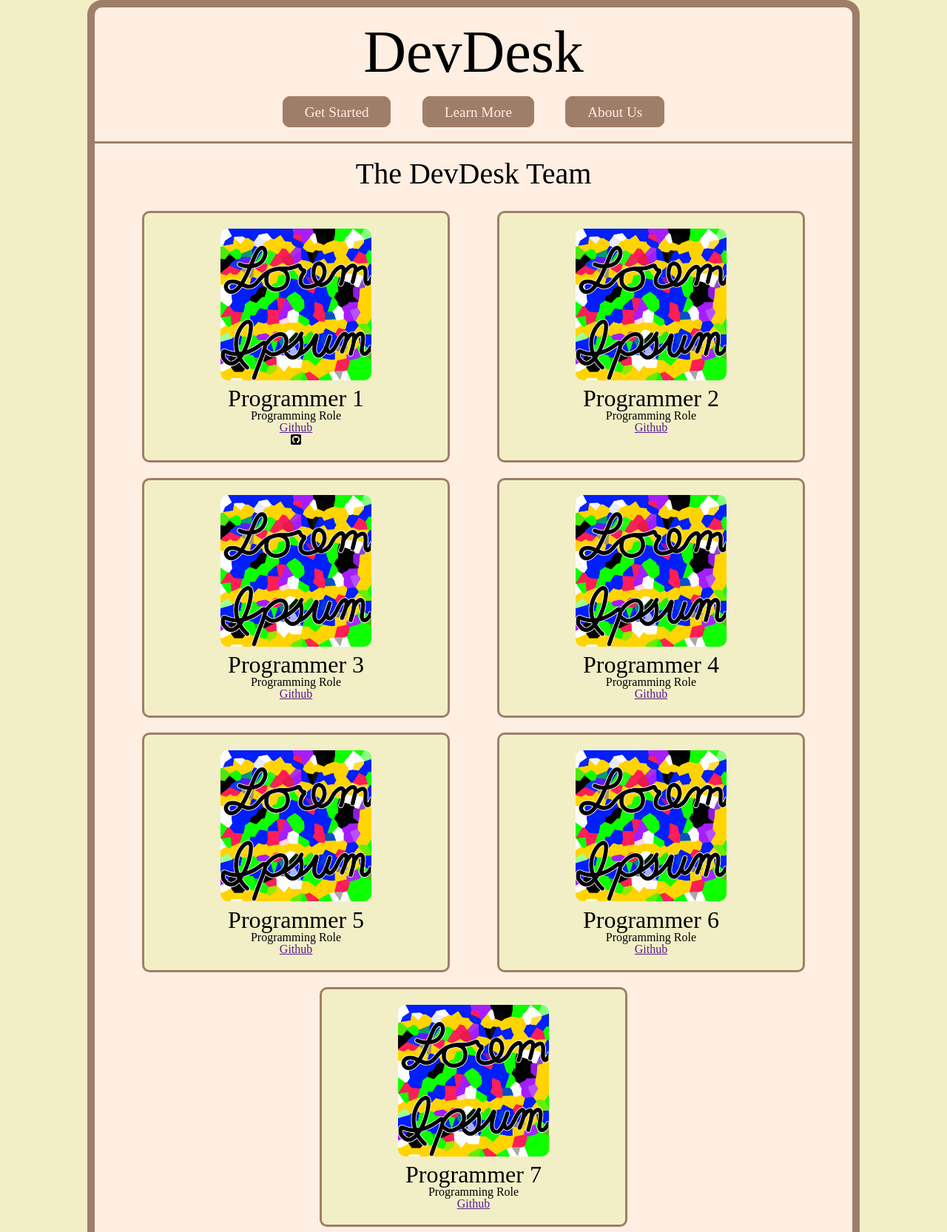
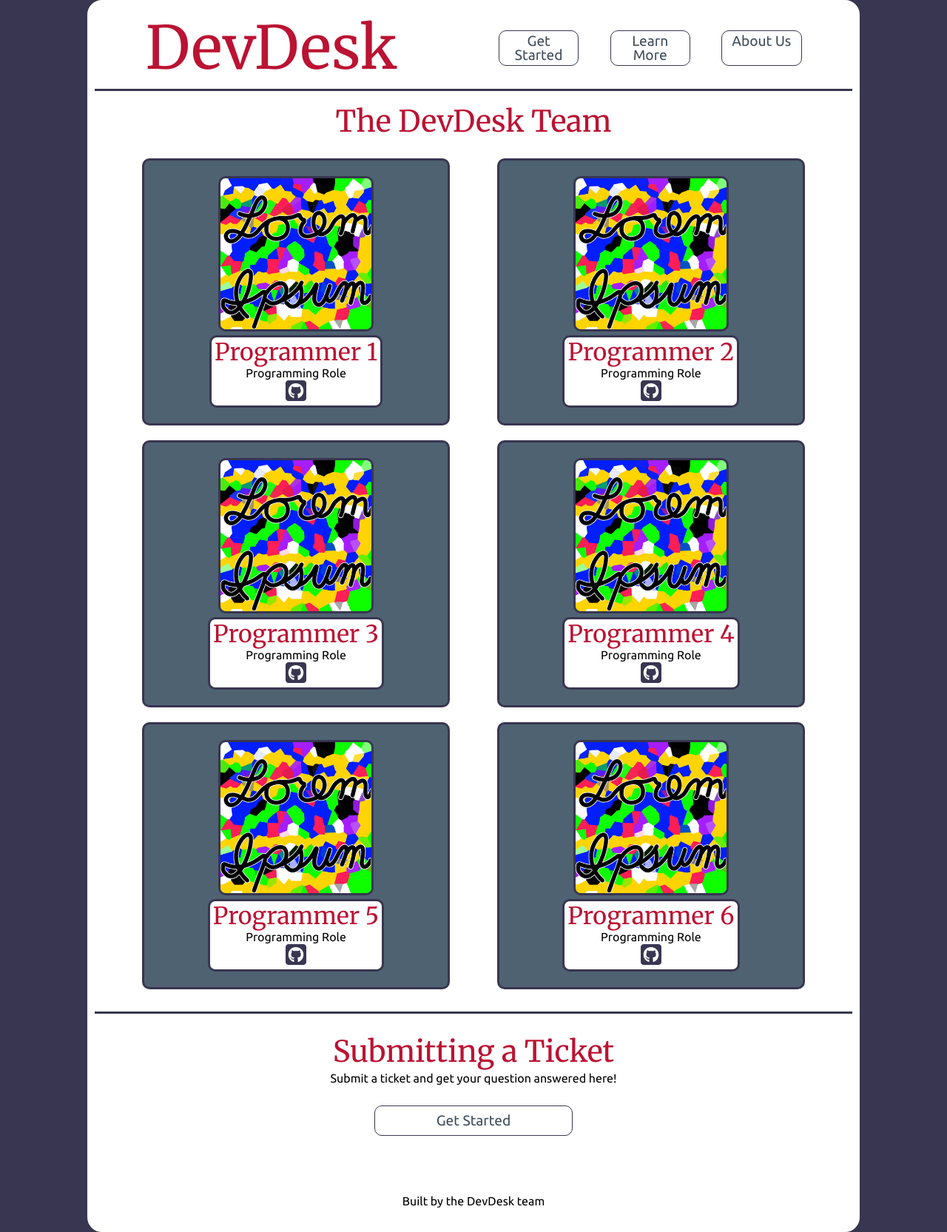
Before and after one commit to BW-DevDesk2/Marketing, a plain HTML site: page about.html in a window 1280 px wide. Shown: the top 1665 px of the page at 74% size. Drawn offline with Linux system fonts and the light colour scheme.

Commit message:
added fonts. improved nav bar. fixed color scheme

```diff
--- a/about.html
+++ b/about.html
@@ -8,7 +8,8 @@
   <meta name="description" content="The DevDesk Team">
   <meta name="author" content="SitePoint">
   <meta name="viewport" content="width=device-width, initial-scale=1">
-  <script src="https://kit.fontawesome.com/f092.js"></script>
+  <script src="https://kit.fontawesome.com/672b5bf53e.js" crossorigin="anonymous"></script>
+  <link href="https://fonts.googleapis.com/css?family=Merriweather|Ubuntu&display=swap" rel="stylesheet">
 
   <link rel="stylesheet" href="css/index.css">
 
@@ -29,53 +30,59 @@
     <div class ="midRow">
       <div class="teamBox" id="programmer1">
         <img src="team/programmer 1.jpg" />
+        <div class="teamText">
           <h3>Programmer 1</h3>
           <p>Programming Role</p>
-        <a href="">Github</a>
-        <i class="fab fa-github-square"></i>
+          <a href=""><i class="fab fa-github-square"></i></a>
+        </div>
       </div>
       <div class="teamBox" id="programmer2">
         <img src="team/programmer 2.jpg" />
+        <div class="teamText">
           <h3>Programmer 2</h3>
           <p>Programming Role</p>
-        <a href="">Github</a>
+          <a href=""><i class="fab fa-github-square"></i></a>
+        </div>
       </div>
     </div>
 
     <div class="midRow">
       <div class="teamBox" id="programmer3">
         <img src="team/programmer 3.jpg" />
+        <div class="teamText">
           <h3>Programmer 3</h3>
           <p>Programming Role</p>
-        <a href="">Github</a>
+          <a href=""><i class="fab fa-github-square"></i></a>
+        </div>
       </div>
       <div class="teamBox" id="programmer4">
         <img src="team/programmer 4.jpg" />
+        <div class="teamText">
           <h3>Programmer 4</h3>
           <p>Programming Role</p>
-        <a href="">Github</a>
+          <a href=""><i class="fab fa-github-square"></i></a>
+        </div>
       </div>
     </div>
 
     <div class="midRow">
       <div class="teamBox" id="programmer5">
         <img src="team/programmer 5.jpg" />
+        <div class="teamText">
           <h3>Programmer 5</h3>
           <p>Programming Role</p>
-        <a href="">Github</a>
+          <a href=""><i class="fab fa-github-square"></i></a>
+        </div>
       </div>
       <div class="teamBox" id="programmer6">
         <img src="team/programmer 6.jpg" />
+        <div class="teamText">
           <h3>Programmer 6</h3>
           <p>Programming Role</p>
-        <a href="">Github</a>
+          <a href=""><i class="fab fa-github-square"></i></a>
         </div>
       </div>
-    <div class="teamBox" id="programmer7">
-      <img src="team/programmer 6.jpg" />
-      <h3>Programmer 7</h3>
-      <p>Programming Role</p>
-      <a href="">Github</a>
+    </div>
 
   </section>
 
--- a/less/about-page.less
+++ b/less/about-page.less
@@ -20,21 +20,33 @@
         align-items: center;
         width: 40%;
         margin-top: 2%;
-        border: 3px solid @brownColor;
+        border: 3px solid @purpleColor;
         padding: 2% 0 2% 0;
-        background: @beigeColor;
+        background: @lighterBlueColor;
         border-radius: 10px;
         &:hover{
-            background: lighten(@beigeColor, 4%);
             h3{
                 font-weight: bold;
             }
         }
         img{
             border-radius: 10px;
+            border: 3px solid @purpleColor;
         }
-        h3{
-            margin-top: 2%;
+        .teamText{
+            margin-top: 1%;
+            padding: 1%;
+            background: @whiteColor;
+            border: 3px solid @purpleColor;
+            border-radius: 10px;
+            text-align: center;
+            p{
+                margin-top: 2%;
+            }
+            a{
+                font-size: 2rem;
+                color: @purpleColor;
+            }
         }
         @media @mobile{
             width: 95%;
--- a/less/footer.less
+++ b/less/footer.less
@@ -1,7 +1,7 @@
 footer{
     margin: 3% 0 0.5rem 0;
     padding: 3% 0 0.5rem 0;
-    border-top: 3px solid @brownColor;
+    border-top: 3px solid @purpleColor;
     text-align: center;
     display: flex;
     flex-direction: column;
@@ -11,7 +11,7 @@ footer{
     a{
         width: 20%;
         .createNavButton();
-        margin: 0 auto;
+        margin: 2% auto;
         @media @mobile{
             width: 90%;
             margin-top: 2%;
--- a/less/global.less
+++ b/less/global.less
@@ -1,25 +1,35 @@
 html{
-    background: @beigeColor;
+    background: @purpleColor;
 }
 body{
     width: 80%;
     margin: 0 auto;
-    background: @lightestColor;
-    border: 10px solid @brownColor;
+    background: @whiteColor;
+    border: 10px solid @whiteColor;
     border-radius: 20px;
     @media @mobile{
         width: 95%;
     }
 }
+p, a, span{
+    font-family: @textFont;
+}
+
 h1{
     font-size: 5rem;
+    color: @redColor;
+    font-family: @titleFont;
 }
 
 h2{
     font-size: 2.5rem;
+    color: @redColor;
+    font-family: @titleFont;
 }
 h3{
     font-size: 2rem;
+    color: @redColor;
+    font-family: @titleFont;
 }
 
 img{
--- a/less/home-page.less
+++ b/less/home-page.less
@@ -10,12 +10,12 @@
         display: flex;
         flex-direction: row;
         align-items: center;
-        border: 3px solid @brownColor;
+        border: 3px solid @purpleColor;
         padding: 1%;
-        background: @beigeColor;
+        background: @whiteColor;
         border-radius: 10px;
+        color: @purpleColor;
         &:hover{
-            background: lighten(@beigeColor, 4%);
             h2{
                 font-weight: bold;
             }
@@ -25,16 +25,16 @@
         }
     }
     .communicateMid{
-        border: 3px solid @brownColor;
+        border: 3px solid @purpleColor;
         margin-top: 2%;
         display: flex;
         flex-direction: row-reverse;
         align-items: center;
         padding: 1%;
-        background: @beigeColor;
+        background: @whiteColor;
         border-radius: 10px;
+        color: @purpleColor;
         &:hover{
-            background: lighten(@beigeColor, 4%);
             h2{
                 font-weight: bold;
             }
--- a/less/mixins.less
+++ b/less/mixins.less
@@ -2,14 +2,13 @@
     font-size: 1.2rem;
     text-decoration: none;
     padding: 1% 3%;
-    margin: 2%;
-    background: @brownColor;
+    background: @whiteColor;
     border-radius: 10px;
-    color: @lightestColor;
-    border: 1px solid @brownColor;
+    color: @darkerBlueColor;
+    border: 1px solid @purpleColor;
     &:hover{
-        background: lighten(@brownColor, 20%);
-        color: @brownColor;
+        background: lighten(@lighterBlueColor, 20%);
+        color: @whiteColor;
     }
 }
 
--- a/less/navigation.less
+++ b/less/navigation.less
@@ -1,21 +1,38 @@
 header{
-    padding-top: 2%;
     display: flex;
-    flex-direction: column;
+    flex-direction: row;
     text-align: center;
+    justify-content: space-around;
+    align-items: center;
+    @media @mobile{
+        flex-direction: column;
+    }
+    h1{
+        color: @redColor;
+    }
     a{
         text-decoration: none;
-        color: black;
     }
     nav{
-        margin: 3%;
+        display: flex;
+        justify-content: space-between;
+        margin: 3% 0;
+        width: 40%;
+        @media @mobile{
+            width: 90%;
+            align-items: center;
+            flex-direction: column;
+        }
         a{
             .createNavButton();
+            width: 20%;
             @media @mobile{
+                margin-top: 2%;
+                width: 100%;
                 display: flex;
                 flex-direction: column;
             }
         }
     }
-    border-bottom: 3px solid @brownColor;
+    border-bottom: 3px solid @purpleColor;
 }
--- a/less/variables.less
+++ b/less/variables.less
@@ -1,5 +1,14 @@
-@brownColor: #9f7e69;
+
 @lightBrownColor: #d2bba0;
 @beigeColor: #f2efc7;
 @lightBeigeColor: #f7ffe0;
 @lightestColor: #ffeee2;
+
+@redColor: #bb1333;
+@purpleColor: #383651;
+@whiteColor: #ffffff;
+@lighterBlueColor: #4f6272;
+@darkerBlueColor: #404e5c;
+
+@titleFont: 'Merriweather', serif;
+@textFont: 'Ubuntu', sans-serif;
```
Also changed, not shown: index.html (+1 -0 lines), css/index.css. Lines whose indentation alone changed are shown as unchanged.
